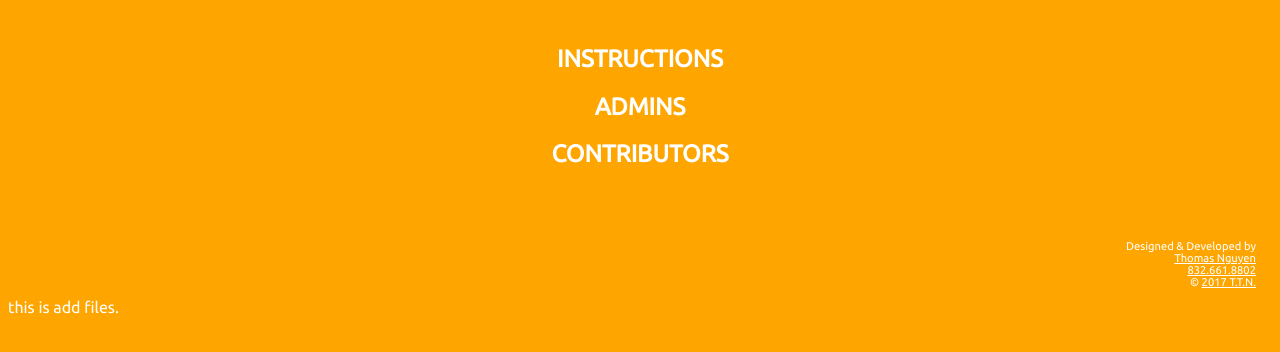
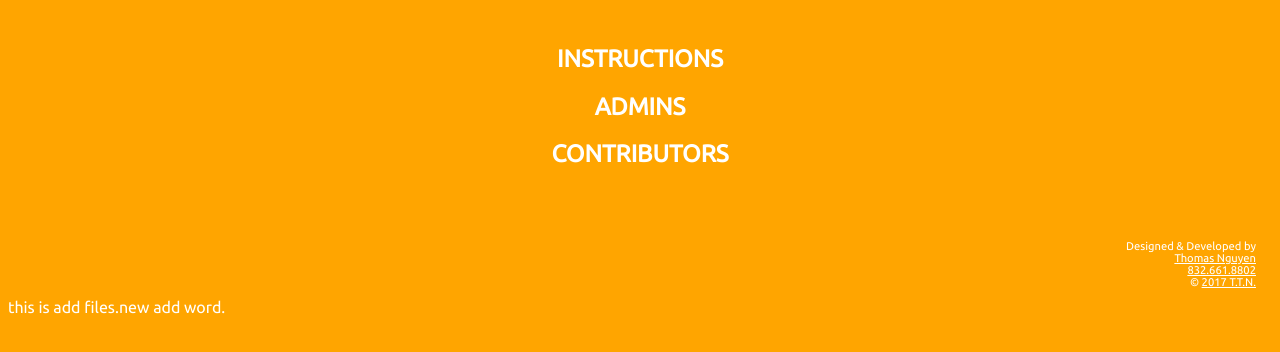
Before and after one commit to SpringCheng/Git-Learning, a plain HTML site: page index.html in a window 1280 px wide. Shown: the part 230-582 px from the top of the page. Drawn offline with Linux system fonts and the light colour scheme.

Commit message:
modify index.html

```diff
--- a/index.html
+++ b/index.html
@@ -70,7 +70,7 @@
 		&copy; <a href="https://github.com/TTN-js">2017 T.T.N.</a>
 		</p>
 	</footer>
-	this is add files.
+	this is add files.new add word.
 
 	 <script src="js/script.js"></script>
 
```
